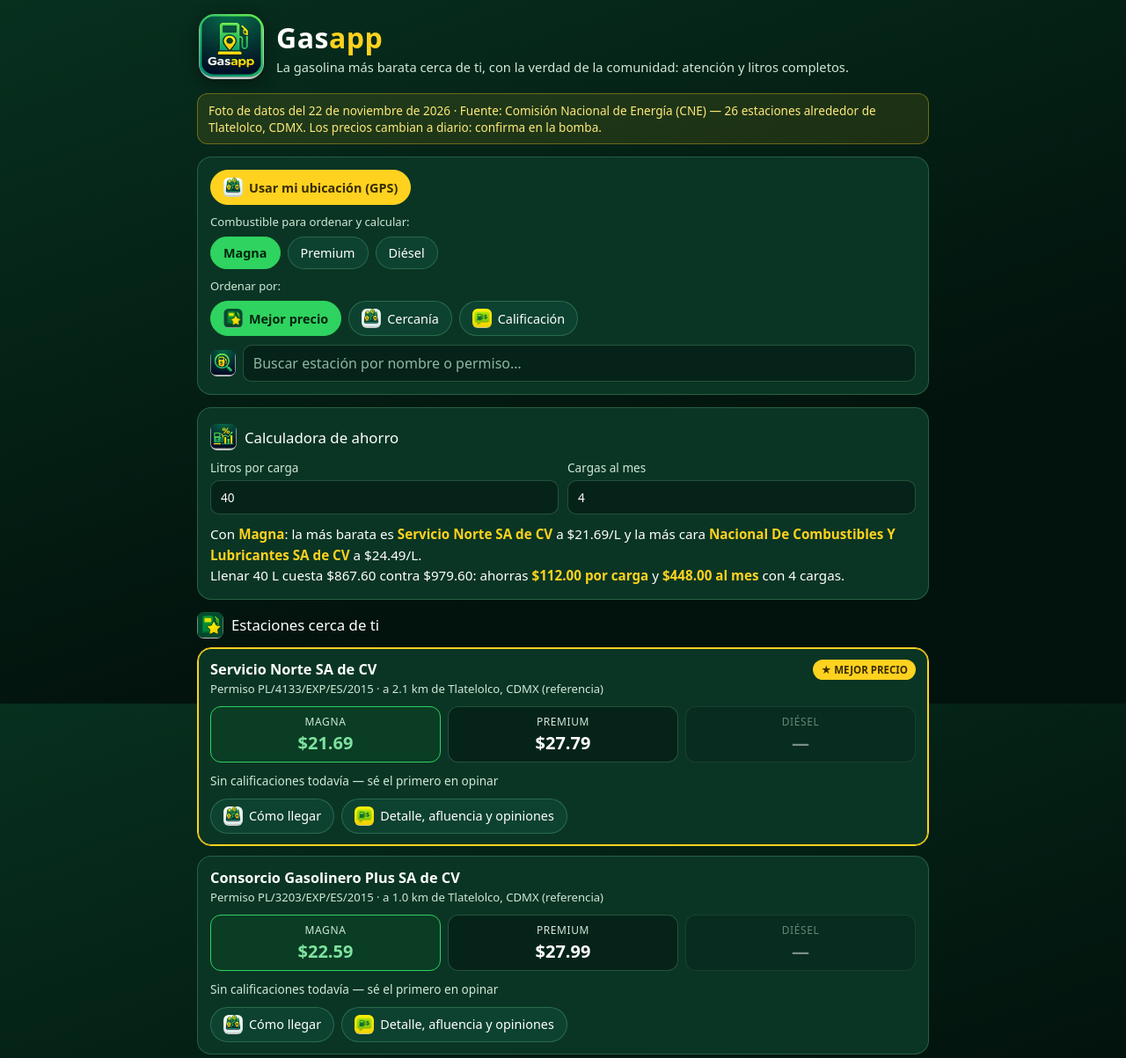
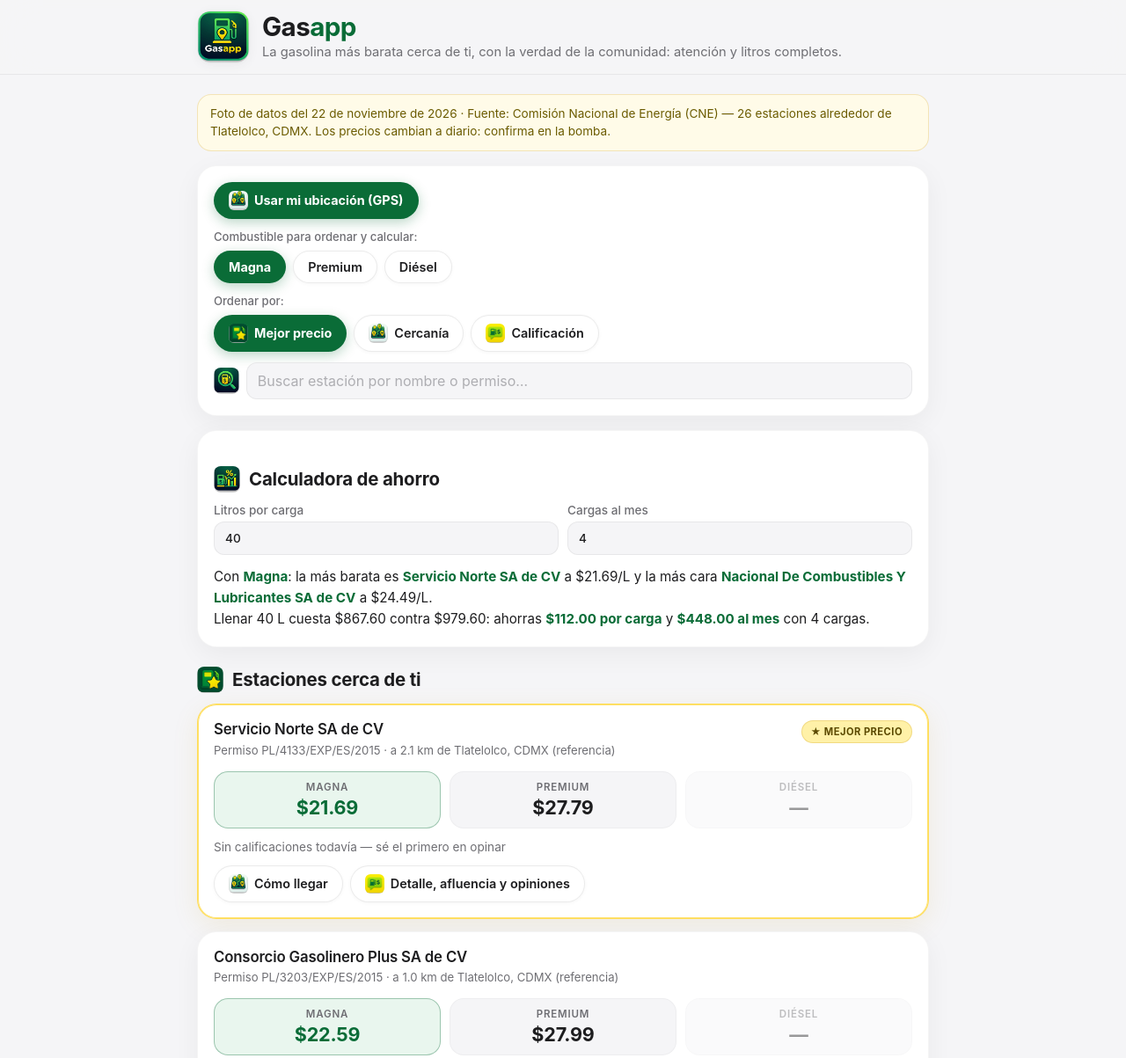
Before and after one commit to mago-del-caos/Gasapp, a plain HTML site: page index.html in a window 1280 px wide. Shown: the top 1203 px of the page at 88% size. Drawn offline with Linux system fonts and the light colour scheme.

Commit message:
Add files via upload

```diff
--- a/index.html
+++ b/index.html
@@ -8,130 +8,163 @@
 <link rel="icon" type="image/png" href="assets/logo-gasapp.png">
 <link rel="apple-touch-icon" href="assets/icon-192.png">
 <link rel="manifest" href="manifest.json">
-<meta name="theme-color" content="#06231a">
+<meta name="theme-color" content="#f5f5f7">
 <style>
   :root{
-    --fondo1:#07301f; --fondo2:#02120c;
-    --tarjeta:#0a3524; --tarjeta2:#0d4230;
-    --verde:#2fd35f; --verde-suave:#7ee2a0;
-    --amarillo:#ffd21f; --amarillo2:#f5b921;
-    --texto:#ffffff; --texto2:#cfe8d8;
-    --borde:rgba(126,226,160,.25);
+    --fondo:#f5f5f7;
+    --tarjeta:#ffffff; --tarjeta2:#f5f5f7;
+    --verde:#0a6c37; --verde-oscuro:#064a26; --verde-suave:#0a6c37;
+    --tinte-verde:#e9f6ee;
+    --amarillo:#ffd21f; --amarillo2:#c9930a;
+    --texto:#1d1d1f; --texto2:#6e6e73;
+    --borde:rgba(0,0,0,.08);
+    --sombra:0 8px 30px rgba(0,0,0,.05);
+    --sombra-suave:0 2px 12px rgba(0,0,0,.05);
   }
   *{box-sizing:border-box; margin:0; padding:0;}
   body{
-    font-family:system-ui,-apple-system,"Segoe UI",Roboto,Arial,sans-serif;
+    font-family:-apple-system,BlinkMacSystemFont,"SF Pro Display","SF Pro Text",Inter,"Segoe UI",Roboto,Helvetica,Arial,sans-serif;
     color:var(--texto);
-    background:linear-gradient(160deg,var(--fondo1) 0%,var(--fondo2) 70%);
-    background-attachment:fixed;
+    background:var(--fondo);
     min-height:100vh;
+    -webkit-font-smoothing:antialiased;
+    text-rendering:optimizeLegibility;
   }
+  ::selection{background:rgba(10,108,55,.18);}
+  a{text-decoration:none; color:inherit;}
   header{
+    position:sticky; top:0; z-index:40;
     display:flex; gap:14px; align-items:center;
-    padding:16px; max-width:860px; margin:0 auto;
+    width:100%;
+    padding:12px max(16px, calc((100% - 860px) / 2 + 14px));
+    background:rgba(245,245,247,.78);
+    -webkit-backdrop-filter:saturate(180%) blur(20px);
+    backdrop-filter:saturate(180%) blur(20px);
+    border-bottom:1px solid rgba(0,0,0,.06);
   }
-  header img.logo{width:74px; height:74px; border-radius:18px; box-shadow:0 4px 18px rgba(0,0,0,.45);}
-  header h1{font-size:2rem; letter-spacing:.5px;}
-  header h1 .gas{color:#fff;} header h1 .app{color:var(--amarillo);}
-  header p{color:var(--texto2); font-size:.92rem; margin-top:2px;}
-  main{max-width:860px; margin:0 auto; padding:0 14px 40px;}
+  header img.logo{width:60px; height:60px; border-radius:15px; box-shadow:var(--sombra-suave); border:1px solid rgba(0,0,0,.05);}
+  header h1{font-size:1.85rem; font-weight:700; letter-spacing:-.02em; line-height:1.1;}
+  header h1 .gas{color:var(--texto);} header h1 .app{color:var(--verde);}
+  header p{color:var(--texto2); font-size:.92rem; margin-top:3px; line-height:1.4;}
+  main{max-width:860px; margin:0 auto; padding:22px 14px 48px;}
   .aviso-datos{
-    background:rgba(255,210,31,.10); border:1px solid rgba(255,210,31,.35);
-    color:#ffe97a; border-radius:12px; padding:9px 12px; font-size:.85rem; margin-bottom:14px;
+    background:#fffbe8; border:1px solid rgba(201,147,10,.22);
+    color:#6b5b00; border-radius:16px; padding:11px 14px; font-size:.85rem; line-height:1.5; margin-bottom:16px;
   }
   .panel{
-    background:var(--tarjeta); border:1px solid var(--borde);
-    border-radius:16px; padding:14px; margin-bottom:14px;
+    background:var(--tarjeta); border:1px solid rgba(0,0,0,.04);
+    border-radius:22px; padding:18px; margin-bottom:16px;
+    box-shadow:var(--sombra);
   }
   .fila{display:flex; flex-wrap:wrap; gap:8px; align-items:center;}
-  .fila + .fila{margin-top:10px;}
-  .etiqueta{font-size:.82rem; color:var(--texto2); width:100%;}
+  .fila + .fila{margin-top:12px;}
+  .etiqueta{font-size:.82rem; color:var(--texto2); width:100%; font-weight:500;}
   button{
     font:inherit; cursor:pointer; border-radius:999px; border:1px solid var(--borde);
-    background:var(--tarjeta2); color:var(--texto); padding:8px 14px;
-    display:inline-flex; align-items:center; gap:7px; font-size:.9rem;
+    background:#fff; color:var(--texto); padding:9px 16px;
+    display:inline-flex; align-items:center; gap:7px; font-size:.9rem; font-weight:600;
+    box-shadow:0 1px 4px rgba(0,0,0,.04);
+    transition:background .18s ease, box-shadow .18s ease, transform .18s ease;
   }
+  button:hover{box-shadow:0 4px 14px rgba(0,0,0,.08);}
+  button:active{transform:scale(.98);}
   button img{width:22px; height:22px; border-radius:6px;}
-  button.activo{background:var(--verde); color:#04240f; border-color:var(--verde); font-weight:700;}
-  button.destacado{background:var(--amarillo); color:#3a2c00; border-color:var(--amarillo); font-weight:700;}
+  button.activo{background:var(--verde); color:#fff; border-color:transparent; font-weight:700; box-shadow:0 4px 14px rgba(10,108,55,.28);}
+  button.destacado{background:var(--verde); color:#fff; border-color:transparent; font-weight:700; box-shadow:0 4px 14px rgba(10,108,55,.28);}
   button:disabled{opacity:.55; cursor:default;}
   input[type="search"], input[type="number"], input[type="text"], textarea{
-    font:inherit; color:var(--texto); background:#06231a;
-    border:1px solid var(--borde); border-radius:10px; padding:9px 11px; width:100%;
+    font:inherit; color:var(--texto); background:var(--tarjeta2);
+    border:1px solid rgba(0,0,0,.06); border-radius:12px; padding:10px 12px; width:100%;
+    transition:border-color .18s ease, box-shadow .18s ease, background .18s ease;
   }
   textarea{resize:vertical; min-height:64px;}
-  input::placeholder, textarea::placeholder{color:#8fb8a1;}
+  input::placeholder, textarea::placeholder{color:#aeaeb2;}
+  input:focus, textarea:focus{outline:none; background:#fff; border-color:rgba(10,108,55,.45); box-shadow:0 0 0 4px rgba(10,108,55,.12);}
   .buscador{display:flex; gap:8px; align-items:center; flex:1; min-width:200px;}
   .buscador img{width:30px; height:30px; border-radius:8px;}
   .calc-grid{display:flex; flex-wrap:wrap; gap:10px;}
-  .calc-grid label{flex:1; min-width:130px; font-size:.85rem; color:var(--texto2);}
+  .calc-grid label{flex:1; min-width:130px; font-size:.85rem; color:var(--texto2); font-weight:500;}
   .calc-grid input{margin-top:5px;}
-  .calc-res{margin-top:11px; font-size:.95rem; line-height:1.55;}
-  .calc-res strong{color:var(--amarillo);}
-  .titulo-seccion{display:flex; align-items:center; gap:9px; font-size:1.05rem; margin:4px 0 10px;}
+  .calc-res{margin-top:13px; font-size:.95rem; line-height:1.6; color:var(--texto);}
+  .calc-res strong{color:var(--verde);}
+  .titulo-seccion{display:flex; align-items:center; gap:10px; font-size:1.28rem; font-weight:700; letter-spacing:-.01em; margin:22px 0 12px;}
   .titulo-seccion img{width:30px; height:30px; border-radius:8px;}
   .tarjeta-est{
-    background:var(--tarjeta); border:1px solid var(--borde); border-radius:16px;
-    padding:13px 14px; margin-bottom:11px;
+    background:var(--tarjeta); border:1px solid rgba(0,0,0,.04); border-radius:22px;
+    padding:18px; margin-bottom:14px;
+    box-shadow:var(--sombra);
   }
-  .tarjeta-est.mejor{border-color:var(--amarillo); box-shadow:0 0 0 1px var(--amarillo) inset;}
+  .tarjeta-est.mejor{border-color:rgba(255,210,31,.75); box-shadow:0 0 0 1px rgba(255,210,31,.65) inset, 0 8px 30px rgba(201,147,10,.10);}
   .est-top{display:flex; justify-content:space-between; gap:10px; align-items:flex-start;}
-  .est-nombre{font-weight:700; font-size:1.02rem;}
-  .est-meta{color:var(--texto2); font-size:.82rem; margin-top:2px;}
+  .est-nombre{font-weight:600; font-size:1.05rem; letter-spacing:-.01em; line-height:1.3;}
+  .est-meta{color:var(--texto2); font-size:.82rem; margin-top:3px; line-height:1.45;}
   .insignia{
-    background:var(--amarillo); color:#3a2c00; font-weight:800; font-size:.72rem;
-    padding:4px 9px; border-radius:999px; white-space:nowrap;
+    background:#fff1a8; color:#5c4a00; font-weight:700; font-size:.7rem; letter-spacing:.04em;
+    padding:5px 10px; border-radius:999px; white-space:nowrap; border:1px solid rgba(201,147,10,.25);
   }
-  .precios{display:flex; gap:8px; margin-top:11px; flex-wrap:wrap;}
+  .precios{display:flex; gap:10px; margin-top:14px; flex-wrap:wrap;}
   .precio{
-    flex:1; min-width:96px; background:#06231a; border:1px solid var(--borde);
-    border-radius:12px; padding:8px 10px; text-align:center;
+    flex:1; min-width:96px; background:var(--tarjeta2); border:1px solid rgba(0,0,0,.03);
+    border-radius:16px; padding:10px; text-align:center;
   }
-  .precio .tipo{font-size:.75rem; color:var(--texto2); text-transform:uppercase; letter-spacing:.6px;}
-  .precio .valor{font-size:1.25rem; font-weight:800; margin-top:2px;}
-  .precio.sel{border-color:var(--verde); background:#0a3d24;}
-  .precio.sel .valor{color:var(--verde-suave);}
+  .precio .tipo{font-size:.72rem; font-weight:600; color:var(--texto2); text-transform:uppercase; letter-spacing:.07em;}
+  .precio .valor{font-size:1.35rem; font-weight:700; letter-spacing:-.01em; margin-top:3px; color:var(--texto);}
+  .precio.sel{border-color:rgba(10,108,55,.35); background:var(--tinte-verde);}
+  .precio.sel .valor{color:var(--verde);}
   .precio.sin{opacity:.45;}
-  .est-acciones{display:flex; flex-wrap:wrap; gap:8px; margin-top:11px; align-items:center;}
-  .calif{font-size:.88rem; color:var(--amarillo);}
-  .calif small{color:var(--texto2);}
+  .est-acciones{display:flex; flex-wrap:wrap; gap:8px; margin-top:13px; align-items:center;}
+  .calif{font-size:.88rem; font-weight:600; color:var(--amarillo2);}
+  .calif small{color:var(--texto2); font-weight:400;}
   .sin-calif{font-size:.85rem; color:var(--texto2);}
   /* Modal de detalle */
   #velo{
-    position:fixed; inset:0; background:rgba(0,0,0,.72); z-index:50;
-    display:none; overflow-y:auto; padding:16px 10px;
+    position:fixed; inset:0; background:rgba(29,29,31,.42); z-index:50;
+    -webkit-backdrop-filter:blur(6px); backdrop-filter:blur(6px);
+    display:none; overflow-y:auto; padding:22px 10px;
   }
   #velo.abierto{display:block;}
   .detalle{
-    background:var(--tarjeta); border:1px solid var(--borde); border-radius:18px;
-    max-width:640px; margin:0 auto; padding:18px;
+    background:#fff; border:1px solid rgba(0,0,0,.04); border-radius:24px;
+    max-width:640px; margin:0 auto; padding:24px;
+    box-shadow:0 24px 70px rgba(0,0,0,.25);
   }
-  .detalle h2{font-size:1.25rem;}
+  .detalle h2{font-size:1.45rem; font-weight:700; letter-spacing:-.01em; line-height:1.25;}
   .cerrar{float:right;}
   .afluencia{display:flex; align-items:flex-end; gap:3px; height:90px; margin:10px 0 4px;}
   .afluencia .barra{
-    flex:1; background:var(--verde); border-radius:4px 4px 0 0; min-height:4px; position:relative;
+    flex:1; background:#1fa055; border-radius:5px 5px 0 0; min-height:4px; position:relative;
   }
   .afluencia .barra.pico{background:var(--amarillo);}
-  .afluencia .barra.ahora{outline:2px solid #fff;}
+  .afluencia .barra.ahora{outline:2px solid var(--verde-oscuro); outline-offset:1px;}
   .horas{display:flex; justify-content:space-between; font-size:.68rem; color:var(--texto2);}
-  .comentario{border-top:1px solid var(--borde); padding:10px 0;}
-  .comentario .quien{font-weight:700; font-size:.9rem;}
+  .comentario{border-top:1px solid rgba(0,0,0,.06); padding:12px 0;}
+  .comentario .quien{font-weight:600; font-size:.9rem;}
   .comentario .cuando{color:var(--texto2); font-size:.78rem; font-weight:400;}
-  .comentario p{font-size:.92rem; margin-top:3px; line-height:1.45;}
+  .comentario p{font-size:.92rem; margin-top:3px; line-height:1.5;}
   .estrellas{display:inline-flex; gap:2px;}
   .estrellas button{
-    background:none; border:none; padding:2px; font-size:1.45rem; color:#5b7a68; line-height:1;
+    background:none; border:none; box-shadow:none; padding:2px; font-size:1.45rem; color:#d1d1d6; line-height:1;
   }
-  .estrellas button.on{color:var(--amarillo);}
-  .campo{margin-top:11px;}
-  .campo label{display:block; font-size:.86rem; color:var(--texto2); margin-bottom:5px;}
-  .aviso{border-radius:10px; padding:9px 11px; font-size:.88rem; margin-top:11px; display:none;}
-  .aviso.error{display:block; background:rgba(255,80,80,.15); border:1px solid rgba(255,80,80,.5); color:#ffb3b3;}
-  .aviso.ok{display:block; background:rgba(47,211,95,.14); border:1px solid rgba(47,211,95,.5); color:#a9f0c2;}
-  footer{max-width:860px; margin:0 auto; padding:0 16px 30px; color:var(--texto2); font-size:.82rem; line-height:1.6;}
+  .estrellas button:hover{box-shadow:none; transform:none;}
+  .estrellas button.on{color:#ffb340;}
+  .campo{margin-top:13px;}
+  .campo label{display:block; font-size:.86rem; color:var(--texto2); font-weight:500; margin-bottom:5px;}
+  .aviso{border-radius:12px; padding:10px 12px; font-size:.88rem; margin-top:12px; display:none; line-height:1.45;}
+  .aviso.error{display:block; background:#fff2f2; border:1px solid #f0c6c6; color:#a4262c;}
+  .aviso.ok{display:block; background:var(--tinte-verde); border:1px solid #bfe3cd; color:#0a5c2e;}
+  footer{max-width:860px; margin:0 auto; padding:4px 16px 34px; color:var(--texto2); font-size:.82rem; line-height:1.65;}
   footer img{width:20px; height:20px; border-radius:5px; vertical-align:-5px;}
-  @media (max-width:520px){ header h1{font-size:1.6rem;} header img.logo{width:60px;height:60px;} }
+  @media (max-width:520px){
+    header{padding:10px 14px;}
+    header h1{font-size:1.5rem;}
+    header img.logo{width:50px;height:50px; border-radius:13px;}
+    header p{font-size:.85rem;}
+    main{padding-top:16px;}
+    .panel{padding:15px;}
+    .tarjeta-est{padding:15px;}
+    .detalle{padding:18px;}
+    .titulo-seccion{font-size:1.15rem;}
+  }
 </style>
 </head>
 <body>
```
